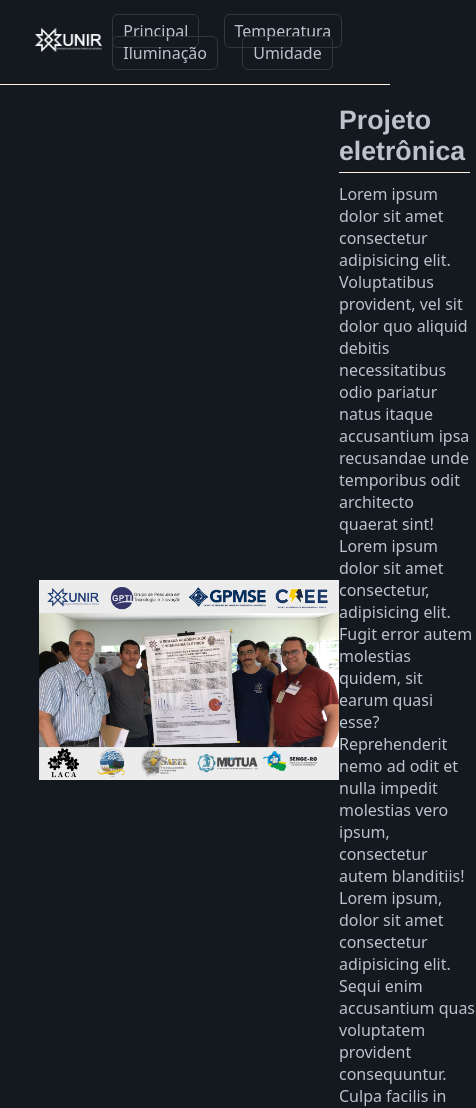
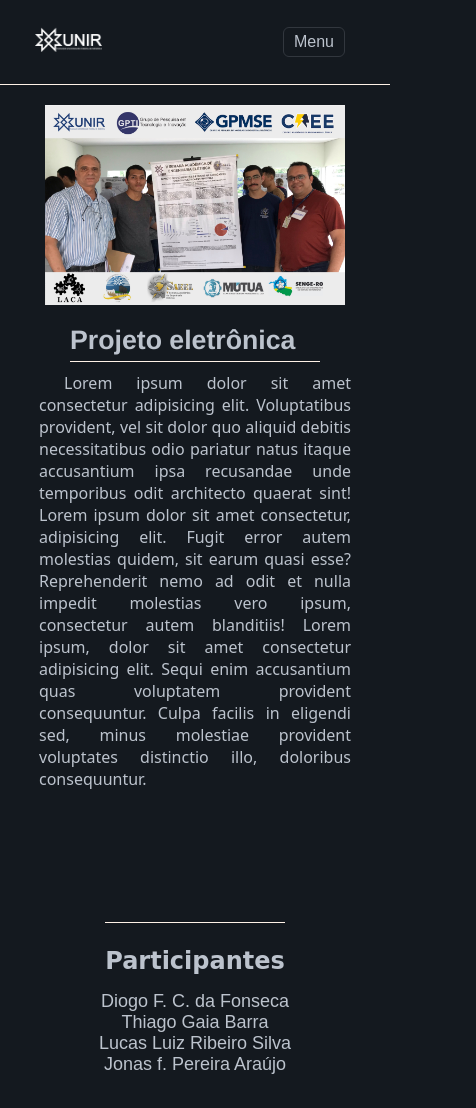
Before and after one commit to ProjetoEletronica/ProjetoEletronica.io, a plain HTML site: page index.html in a window 390 px wide. Shown: the top 1108 px of the page, 476 px wide, since content can reach past the window. Drawn offline with Linux system fonts and the light colour scheme; a web font is replaced by a local one.

Commit message:
Fazendo o código ficar responsivo

```diff
--- a/css/style.css
+++ b/css/style.css
@@ -384,6 +384,10 @@ header{
     margin: 10px;
     transition-duration: 1s;
 }
+.btn{
+    display: none;
+}
+
 #cor_texto:hover{
     box-shadow: 0 0 5px 5px rgba(0,0,0,0.24);
     background-color: var(--logo);
@@ -401,16 +405,6 @@ main{
 #coluna_principal{
     width: 42%;
 }
-/*@media screen and (-width: 1200){
-
-}
-@media screen and (-width: 800){
-
-}
-@media screen and (-width: 450){
-
-}
-*/
 #container_principal_texto{
     display: flex;
     align-items: center;
@@ -476,3 +470,76 @@ footer{
     font-size: 1.5vh;
     padding-bottom: 0px;
 }
+@media(max-width: 700px){
+    .btn{
+        display: block;
+        color: var(--padrão_texto);
+        font-weight: 500;
+        border: 1px solid var(--borda_botão);
+        background: transparent;
+        font-size: 1rem;
+        border-radius: 6px;
+        padding: 5px 10px 5px 10px;
+        margin: 10px;
+        transition-duration: 1s;
+    }
+    #cor_texto{
+        display: none;
+    }
+    #coluna_principal{
+        width: 100%;
+    }
+    #container_principal_texto{
+        display: flex;
+        flex-direction: column;
+        padding-top: 5vw;
+    }
+    #main_titulo{
+        color: var(--padrão_texto);
+        font-family: 'Franklin Gothic Medium', 'Arial Narrow', Arial, sans-serif;
+        font-size: calc(3vw + 15px);
+        padding-bottom: none;
+        border-bottom: none;
+        width: 250px;
+        padding-bottom: 5px;
+        border-bottom: 0.6px solid #FFF2E7;
+        margin: 0 auto;
+    }
+    #main_imagem{
+        width: 35vw;
+        min-width: 300px;
+        padding-bottom: 15px;
+    }
+    #main_paragrafo{
+        padding-top: 10px;
+        width: 100%;
+        text-align: justify;
+        text-indent: 25px;
+
+    }
+    #part_nomes{
+        display: flex;
+        flex-direction: column;
+        align-items: center;
+        justify-content: center;
+        height: 49.55vh;
+    }
+    footer{
+        border-top: 0.6px solid #FFF2E7;
+        padding: 10px;
+        display: flex;
+        align-items: flex-end;
+        justify-content: space-between;
+        height: 60px;
+    }
+    #logoDaee{
+        width: calc(7.5vw + 100px);
+        position: absolute;
+        right: 3%;
+    }
+    #p_footer{
+        font-size: 1.5vh;
+        padding-bottom: 0px;
+        padding-left: 15px;
+    }
+}
--- a/index.html
+++ b/index.html
@@ -15,6 +15,7 @@
                     <img id="logoUnir" src="imagens/Logotipo Unir sem fundo_Branca300.png" alt="Logo da unir">
                 </div>
                 <div>
+                    <button class="btn" onclick="menu()">Menu</button>
                     <a href="index.html" target="" type="external" id="cor_texto">Principal</a>
                     <a href="temperatura.html" target="" type="external" id="cor_texto">Temperatura</a>
                     <a href="Iluminação.html" target="" type="external" id="cor_texto">Iluminação</a>
```
